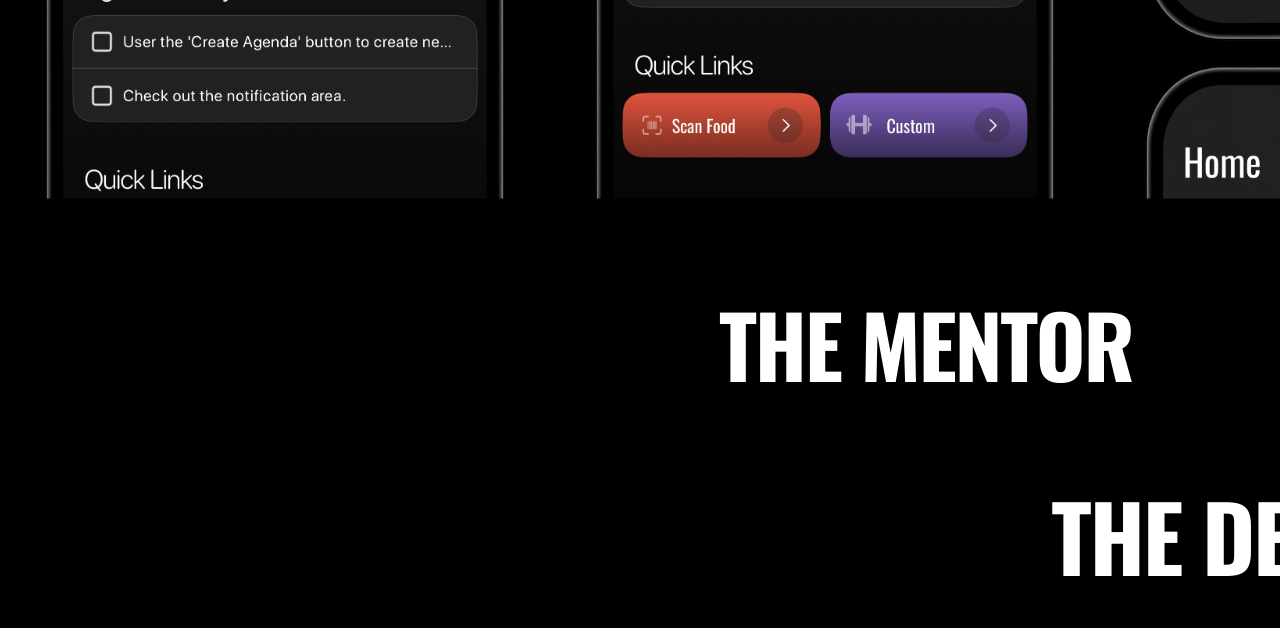
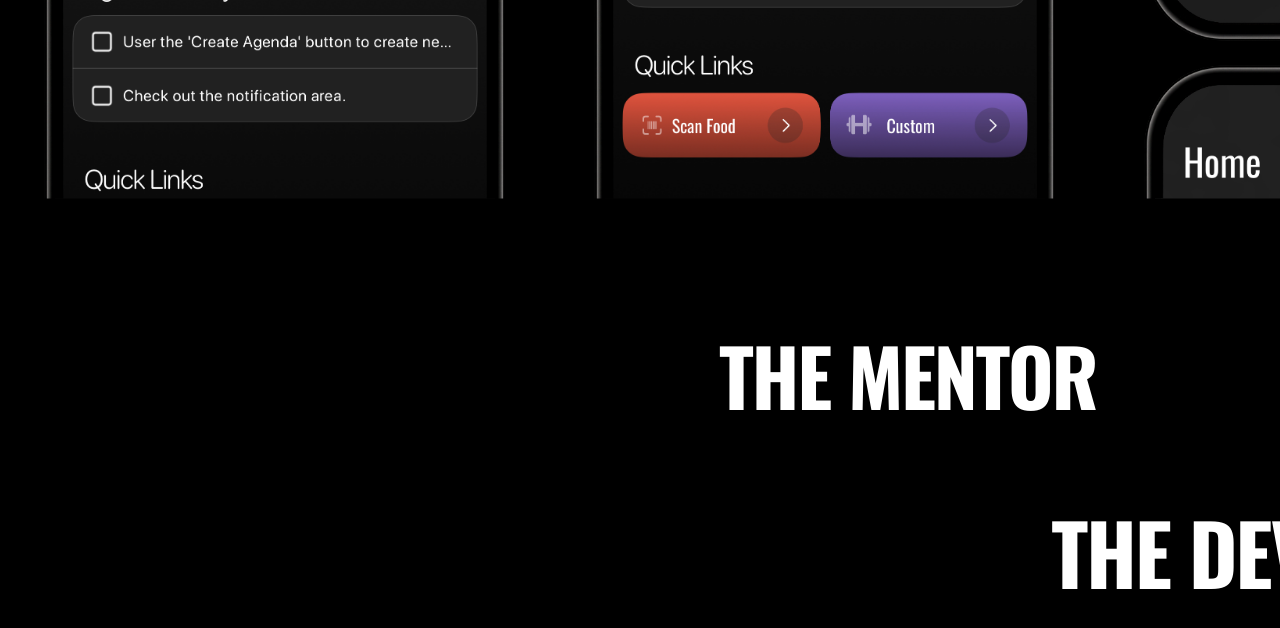
Before and after one commit to jettspanner123/SweatWebsite, a Next.js app: page / in a window 1280 px wide. Shown: the part 2873-3501 px from the top of the page. Built offline with nearby package versions, Linux system fonts and the light colour scheme.

Commit message:
added some finishing touches to fourth section

```diff
--- a/app/screens/HomeScreen.tsx
+++ b/app/screens/HomeScreen.tsx
@@ -303,6 +303,7 @@ const FeatureScreen = (): React.JSX.Element => {
 
     // Fourth Section
     const [isFourthSectionHovered, setFourthSectionHovered] = React.useState<boolean>(false);
+    const [currentSelectedImage, setCurrentSelectedImage] = React.useState<number>(0);
     const fourthSectionRef: React.RefObject<HTMLElement | null> = React.useRef(null);
     const {scrollYProgress: fourthSectionScrollProgress} = useScroll({
         target: fourthSectionRef,
@@ -585,13 +586,31 @@ const FeatureScreen = (): React.JSX.Element => {
 
                 {/*mouse thing*/}
                 <motion.div
-                    animate={{scale: isFourthSectionHovered ? 1 : 0, top: fourthSectionMousePosition.y - (320 / 2), left: fourthSectionMousePosition.x - (320 / 2)}}
-                    transition={{ ease: [0.5, 1, 1, 1], duration: 0.3}}
-                    className={`fixed flex gap-[1rem] z-[100] pointer-events-none`}>
-                    <div style={{background: ApplicationLinearGradient.current.appThanosGradient}}
-                         className={`h-[20rem] aspect-square rounded-xl`}>
+                    animate={{
+                        scale: isFourthSectionHovered ? 1 : 0,
+                        top: fourthSectionMousePosition.y - (320 / 2),
+                        left: fourthSectionMousePosition.x - (320 / 2)
+                    }}
+                    transition={{ease: [0.25, 1, 1, 1], duration: 0.5}}
+                    style={{background: ApplicationLinearGradient.current.appThanosGradient}}
+                    className={`fixed z-[100] pointer-events-none h-[20rem] aspect-square rounded-2xl overflow-hidden`}>
 
-                    </div>
+                    <motion.div
+                        animate={{
+                            transform: `translate(0, ${currentSelectedImage * -20}rem)`
+                        }}
+                        style={{height: `${fourthSectionImages.length * 100}%`}} className={`w-full rounded-2xl`}>
+                        {fourthSectionImages.map((item: StaticImageData, index: number): React.JSX.Element => {
+                            return (
+                                <div
+                                    className={`h-[20rem] aspect-square oswaldBold text-white text-[10rem] bg-blue-300 flex justify-center items-center`}
+                                    key={index}>
+                                    {index}
+                                </div>
+                            )
+                        })}
+                    </motion.div>
+
                 </motion.div>
 
                 <motion.div className={`w-full h-full flex flex-col justify-center items-center`}>
@@ -603,12 +622,22 @@ const FeatureScreen = (): React.JSX.Element => {
                         const springHeadingTranslation = useSpring(headingTranslation, springOptions);
                         return (
                             <motion.div
-                                whileHover={{ background: ApplicationLinearGradient.current.appRedGradient, color: "white", cursor: "default"}}
-                                style={{paddingInline: "2rem", scale: springHeadingScale, x: springHeadingTranslation, background: "transparent"}}
+                                onMouseOver={() => setCurrentSelectedImage(index)}
+                                whileHover={{
+                                    background: ApplicationLinearGradient.current.appRedGradient,
+                                    color: "white",
+                                    cursor: "default"
+                                }}
+                                style={{
+                                    paddingInline: "2rem",
+                                    scale: springHeadingScale,
+                                    x: springHeadingTranslation,
+                                    background: "transparent"
+                                }}
                                 className={`flex-1 w-full flex justify-between items-center text-white`}
                                 key={index}>
                                 <h1 style={{lineHeight: 1, letterSpacing: "-5px"}}
-                                    className={`oswaldBold text-[12rem] uppercase`}>
+                                    className={`oswaldBold text-[11rem] uppercase`}>
                                     {item}
                                 </h1>
                             </motion.div>
```
